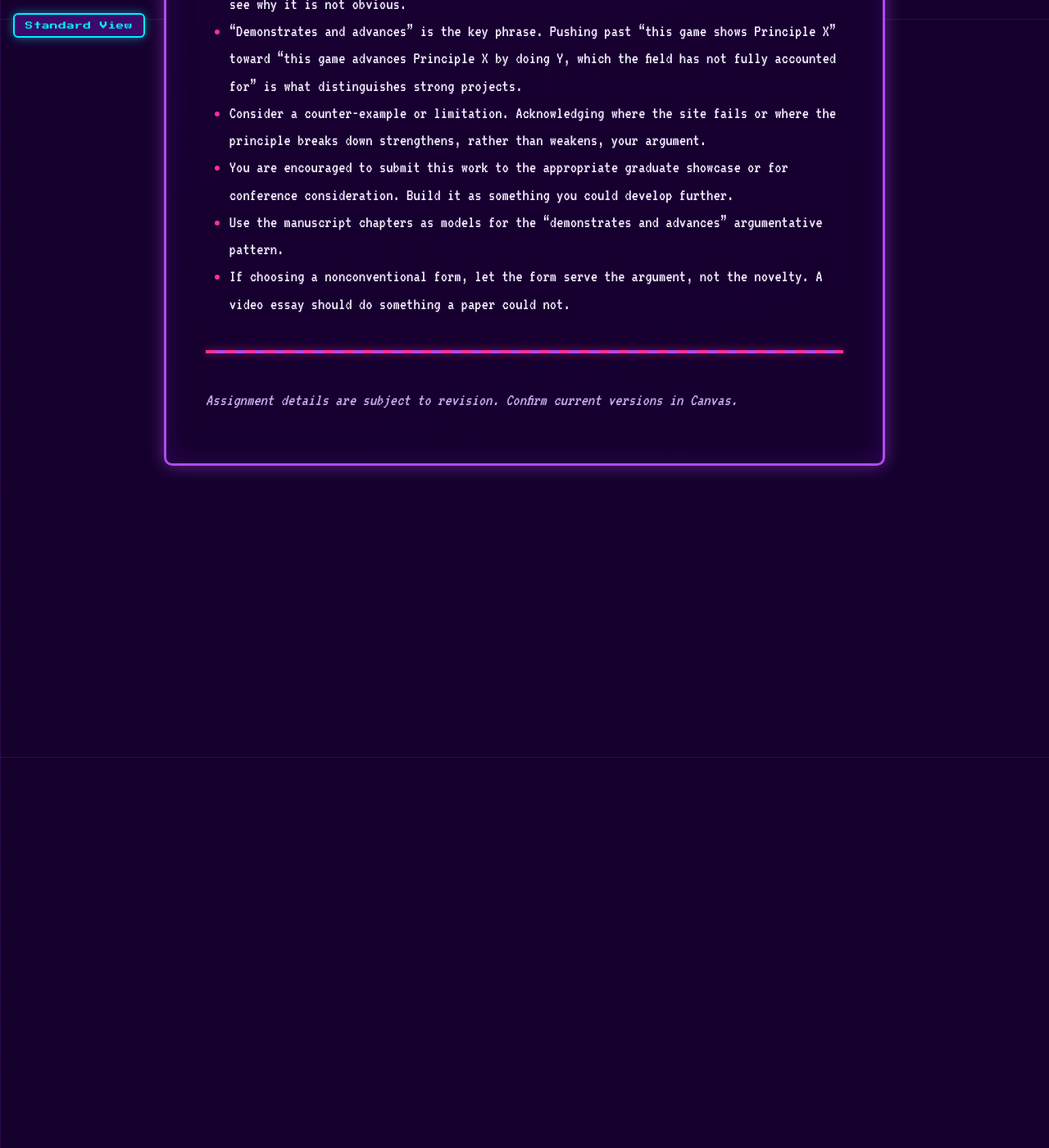
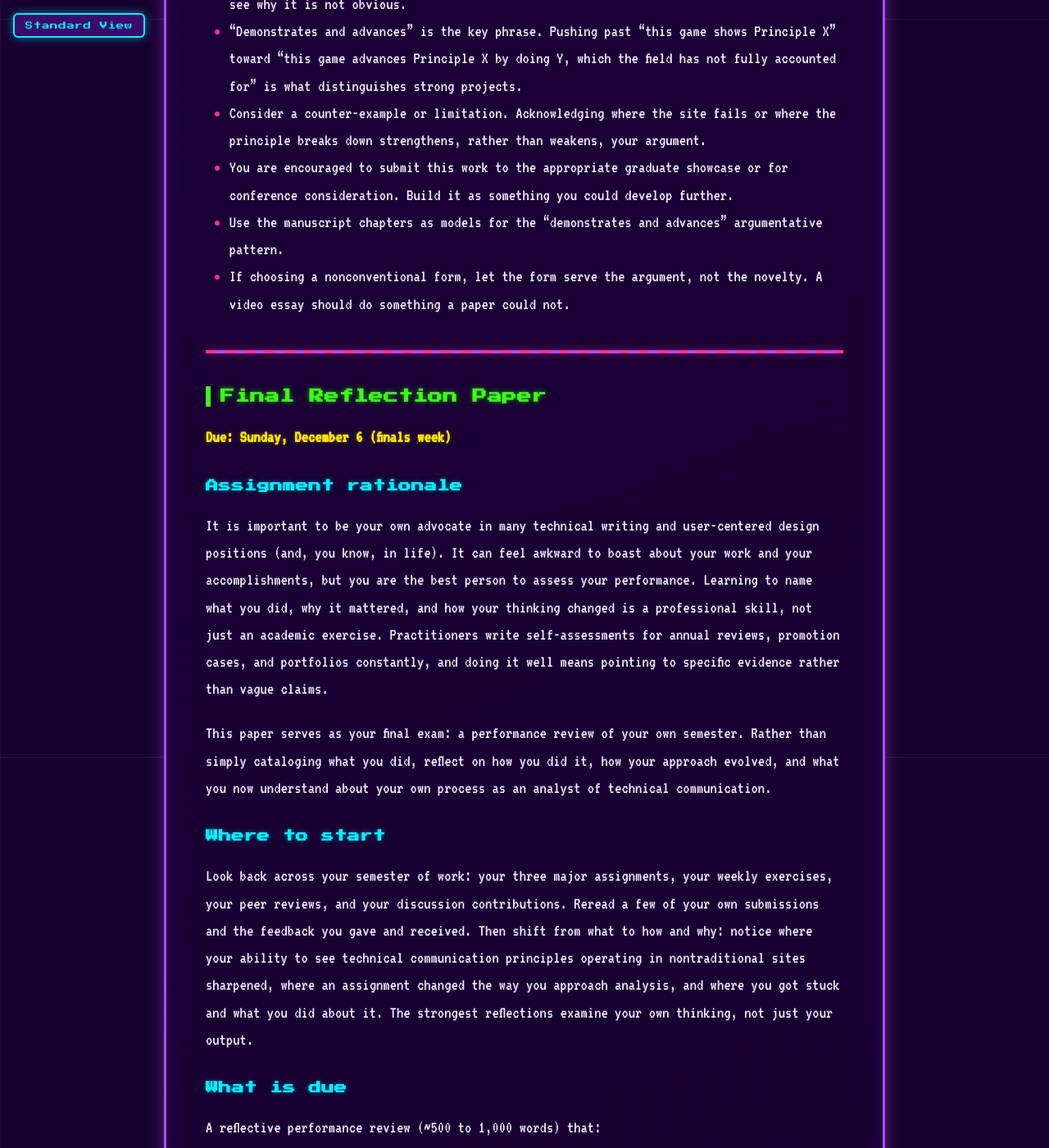
Before and after one commit to ekjphd/TCandGames, a Jekyll site: the page built from assignments.md, in a window 1280 px wide and 1400 px high, scrolled down 5377 px. Shown: the whole window at 82% size. Built offline with Jekyll 4.4.1, drawn with Linux system fonts in a browser that asks for light colours; our own code applies the rules of GitHub Pages for plain Markdown files; before the commit the page ends 5985 px from its top, so only the background shows below that; some of the changed text lies outside the part shown.

Commit message:
Align MA dates across schedule and assignments; add Final Reflection Paper
Correct MA1/MA2 peer-review and final dates in assignments.md and move
MA3 peer review to Week 13 / final to Week 14 in index.md so both files
use the same major-assignment dates. Add the Final Reflection Paper
description to assignments.md.

Co-Authored-By: Claude Opus 4.8 <noreply@anthropic.com>

```diff
--- a/assignments.md
+++ b/assignments.md
@@ -119,4 +119,36 @@ Whatever the form, the project must make an argument (not just a description), e
 
 ---
 
+## Final Reflection Paper
+
+**Due: Sunday, December 6 (finals week)**
+
+### Assignment rationale
+
+It is important to be your own advocate in many technical writing and user-centered design positions (and, you know, in life). It can feel awkward to boast about your work and your accomplishments, but you are the best person to assess your performance. Learning to name what you did, why it mattered, and how your thinking changed is a professional skill, not just an academic exercise. Practitioners write self-assessments for annual reviews, promotion cases, and portfolios constantly, and doing it well means pointing to specific evidence rather than vague claims.
+
+This paper serves as your final exam: a performance review of your own semester. Rather than simply cataloging what you did, reflect on how you did it, how your approach evolved, and what you now understand about your own process as an analyst of technical communication.
+
+### Where to start
+
+Look back across your semester of work: your three major assignments, your weekly exercises, your peer reviews, and your discussion contributions. Reread a few of your own submissions and the feedback you gave and received. Then shift from what to how and why: notice where your ability to see technical communication principles operating in nontraditional sites sharpened, where an assignment changed the way you approach analysis, and where you got stuck and what you did about it. The strongest reflections examine your own thinking, not just your output.
+
+### What is due
+
+A reflective performance review (~500 to 1,000 words) that:
+- Assesses your work across the semester, including your major assignments, weekly exercises, peer reviews, and discussion participation, in the spirit of a professional self-evaluation.
+- Reflects on how your analytical process worked and how it changed: where your method improved, where you struggled and how you adjusted, and what you would do differently now.
+- Traces how your understanding of technical communication principles in nontraditional sites (games, interfaces, interactive media) developed across the term, referencing at least one course reading that shaped your thinking.
+- Describes your overall experience in the course and outlines your next steps: research directions, career goals, or how this work connects to where you are headed. Suggestions for future offerings of this course are welcome.
+
+### Tips and resources
+- Suggested headings: Coursework, Analysis Skills, Knowledge, Overall Experience & Course Recommendations, Next Steps. Feel free to not use these headings and write more organically to answer the prompt.
+- Focus on process, not just product. A performance review that only lists accomplishments is weaker than one that explains how you achieved them and how your approach matured.
+- Be specific and honest. Point to particular moments in your work where your thinking shifted, including places where a peer's feedback or a reading changed your mind.
+- Advocate for yourself!  This is not the place for false modesty, but point to ways you increased your skills and were proud of your work.
+- Name your growth edges too. Reflecting on where you still have room to develop shows real self-awareness.
+- Write in a clear, direct, professional voice, as you would a real self-review.
+
+---
+
 *Assignment details are subject to revision. Confirm current versions in Canvas.*
```
Also changed, not shown: other parts of assignments.md (+4 -4 lines), index.md (+2 -3 lines).
